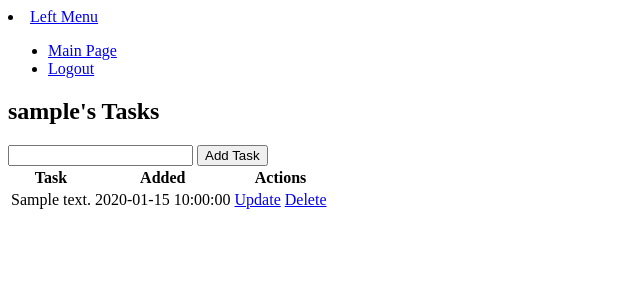
After one commit to hardcorepict/ToDoList, a Flask app: a page that uses app/templates/base.html in a window 1280 px wide. The commit adds this page. Shown: the top 300 px of the page, without its empty margins (0-640 px from the left). Run offline with Flask 2, Linux system fonts and the light colour scheme; a user stored in the database is signed in; tables that the repository leaves empty hold one stand-in row (values such as "Sample post").

Commit message:
background is finished

```diff
--- a/app/routes.py
+++ b/app/routes.py
@@ -1,8 +1,8 @@
 from app import app, db
 from flask import render_template, flash, redirect, url_for
-from app.forms import LoginUserForm, RegistrationUserForm, ResetUserPasswordForm, ResetPasswordRequestForm
-from app.models import User
-from flask_login import current_user, login_user, logout_user
+from app.forms import LoginUserForm, RegistrationUserForm, ResetUserPasswordForm, ResetPasswordRequestForm, AddTaskForm, EditTaskForm
+from app.models import User, Task
+from flask_login import current_user, login_user, logout_user, login_required
 from app.email import send_password_reset_email
 
 @app.route('/')
@@ -21,7 +21,7 @@ def login():
             flash('Invalid username or password')
             return redirect(url_for('login'))
         login_user(user, remember=form.remember_me.data)
-        return redirect(url_for('index'))
+        return redirect(url_for('user_task',user_name=current_user.username))
     return render_template('login.html', title='Sign In', form=form)
 
 @app.route('/register', methods=['GET','POST'])
@@ -70,3 +70,45 @@ def reset_password(token):
         flash('Your password has been reset')
         return redirect(url_for('login'))
     return render_template('reset_password.html', title='Reset Password', form=form)
+
+@app.route('/user/<user_name>', methods=['GET','POST'])
+@login_required
+def user_task(user_name):
+    form = AddTaskForm()
+    if form.validate_on_submit():
+        task = Task(content=form.content.data, owner=current_user)
+        db.session.add(task)
+        db.session.commit()
+        flash('Your task was added')
+        return redirect(url_for('user_task', user_name=current_user.username))
+    tasks = Task.query.filter_by(user_id=current_user.id).order_by(Task.timestamp).all()
+    return render_template('user_task.html', title='{}s task'.format(current_user.username), form=form, tasks=tasks)
+
+
+@app.route('/delete/<int:id>')
+@login_required
+def delete(id):
+    task_to_delete = Task.query.get_or_404(id)
+    try:
+        db.session.delete(task_to_delete)
+        db.session.commit()
+        flash('Your task was been deleted')
+        return redirect(url_for('user_task', user_name=current_user.username))
+    except:
+        flash ('There was an issue deleting your task')
+
+@app.route('/update/<int:id>', methods=['GET','POST'])
+@login_required
+def update(id):
+    task_to_update = Task.query.get_or_404(id)
+    form = EditTaskForm(content=task_to_update.content)
+    if form.validate_on_submit():
+        new_task = form.content.data
+        try:
+            task_to_update.content = new_task
+            db.session.commit()
+            flash('Your task was been updated')
+        except:
+            flash('There was an issue updating your task')
+        return redirect(url_for('user_task', user_name=current_user.username))
+    return render_template('update.html', form=form, title='Update task')
--- a/app/templates/base.html
+++ b/app/templates/base.html
@@ -13,15 +13,15 @@
   <body>
     <header>
       <div class="mainhead_right">
-        <li><a href="#">Left Menu</a></li>
+        <li><a href="/">Left Menu</a></li>
       </div>
       <div class="mainhead_left">
         <ul>
-          <li><a href="/">Main Page</a></li>
           {% if current_user.is_anonymous %}
           <li><a href="{{ url_for('register') }}">Register</a></li>
           <li><a href="{{ url_for('login') }}">Login</a></li>
           {% else %}
+          <li><a href={{ url_for('user_task', user_name=current_user.username) }}>Main Page</a></li>
           <li><a href="{{ url_for('logout') }}">Logout</a></li>
           {% endif %}
         </ul>
--- /dev/null
+++ b/app/templates/user_task.html
@@ -0,0 +1,36 @@
+{% extends 'base.html' %}
+
+{% block content %}
+<div>
+    <h2>{{ current_user.username }}'s Tasks </h2>
+    <form action='' method='post'>
+        {{ form.hidden_tag() }}
+        {{ form.content }}
+        {{ form.submit }}
+    </form>
+    {% if tasks|length < 1 %}
+    <h4>Tasks weren't been added</h4>
+    {% else %}
+    <table class='table'>
+        <thead>
+          <tr>
+            <th>Task</th>
+            <th>Added</th>
+            <th>Actions</th>
+          </tr>
+        </thead>
+        <tbody>
+          {% for task in tasks %}
+          <tr>
+            <td>{{ task.content }}</td>
+            <td>{{ task.timestamp }}</td>
+            <td>
+              <a class='btn-upd' href="/update/{{ task.id }}">Update</a>
+              <a class='btn-del' href="/delete/{{ task.id }}">Delete</a>
+            </td>
+          </tr>
+          {% endfor %} {% endif %}
+        </tbody>
+      </table>
+</div>
+{% endblock %}
```
Also changed, not shown: app/templates/update.html (added, +10 -0 lines).
